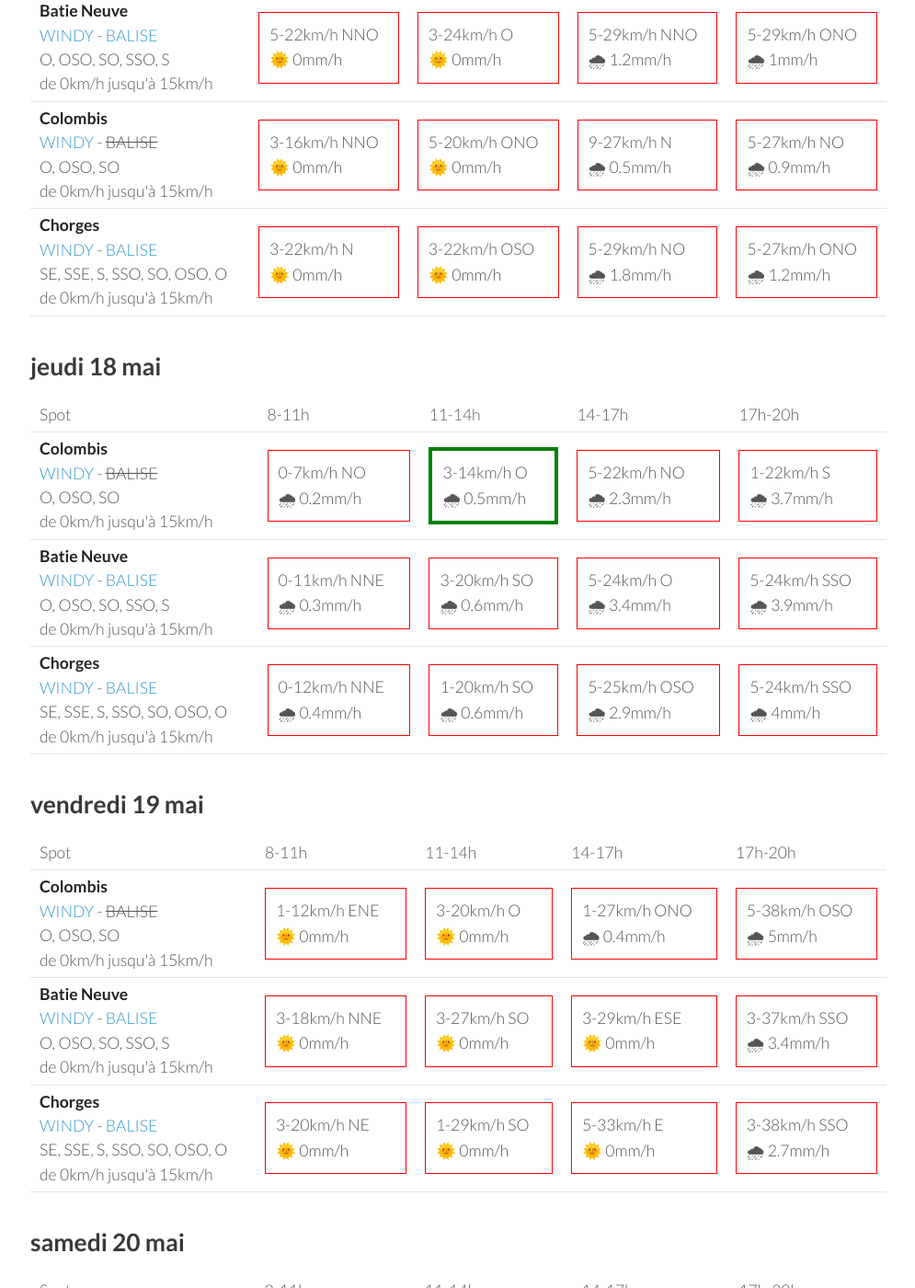
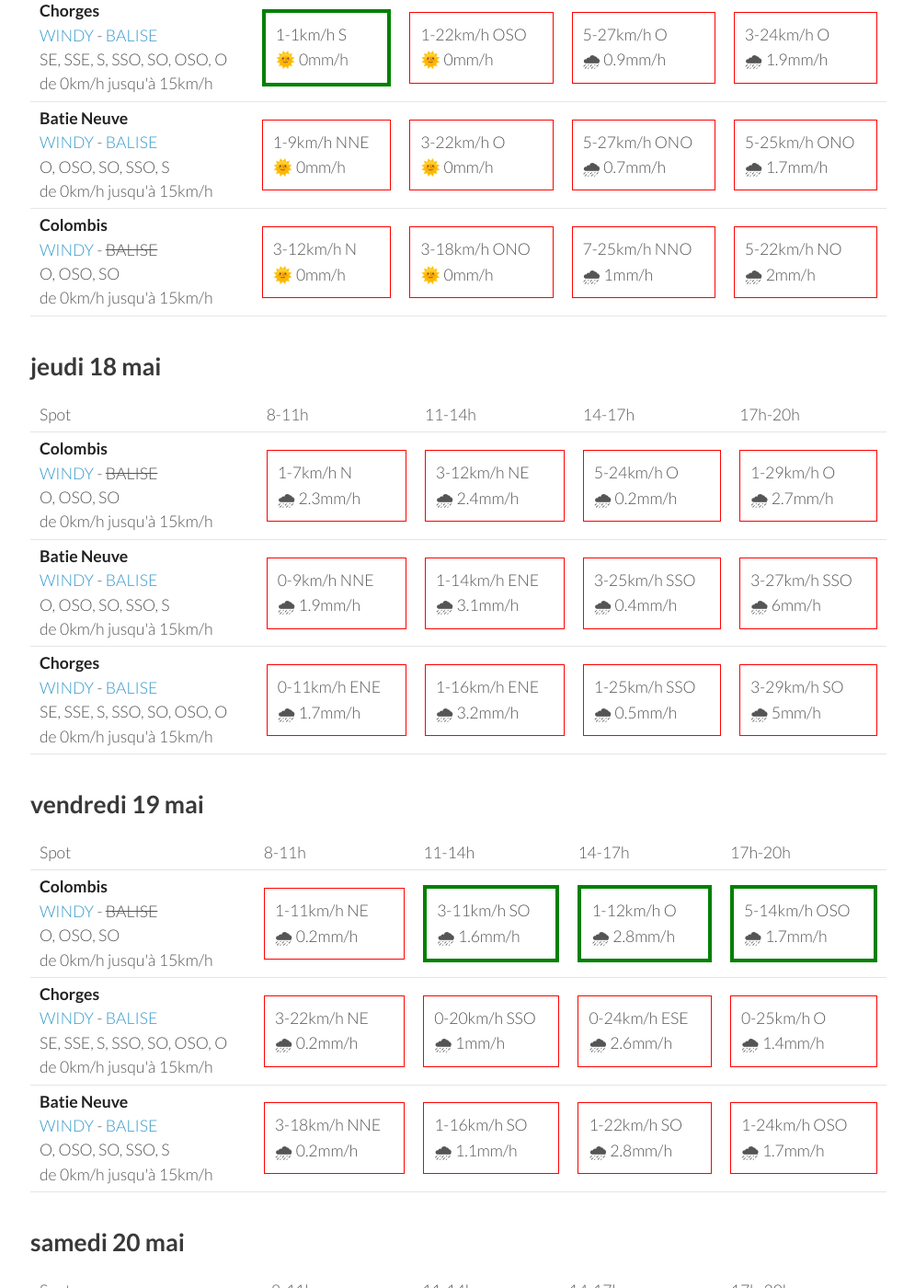
Before and after one commit to parapente-dans-le-nord/parapente-dans-le-nord.github.io, a Jekyll site: the page built from serre_poncon.markdown, in a window 1280 px wide and 1400 px high, scrolled down 1325 px. Shown: the whole window at 92% size, without its empty margins (25-1020 px from the left). Built offline with Jekyll 4.4.1, drawn with Linux system fonts in a browser that asks for light colours; some of the changed text lies outside the part shown.

Commit message:
update index.markdown

```diff
--- a/serre_poncon.markdown
+++ b/serre_poncon.markdown
@@ -22,30 +22,30 @@ page mise à jour le lundi 15 mai 17:31
       <td>17h-20h</td>
     </tr>
 <tr>
-        <td><strong>Chorges</strong><br><a href="https://windy.com/44.578/6.280?44.559,6.262,10">WINDY</a> - <span class=""><a href="https://www.openwindmap.org/PP554">BALISE</a> </span><br> <span class="vent-favorable">SE, SSE, S, SSO, SO, OSO, O</span><br><span class="force-vent">de 0km/h jusqu'à 15km/h</span> </td>
-
-            <td><div class="not-flyable"><p>0-0km/h NA</p><p>🌧️ 0mm/h</p></div></td>
-            <td><div class="flyable"><p>7-14km/h SO</p><p>🌞 0mm/h</p></div></td>
-            <td><div class="not-flyable"><p>7-22km/h NO</p><p>🌞 0.2mm/h</p></div></td>
-            <td><div class="not-flyable"><p>9-25km/h NO</p><p>🌞 0mm/h</p></div></td>
-
-    </tr>
-<tr>
         <td><strong>Batie Neuve</strong><br><a href="https://windy.com/44.584/6.236?44.559,6.262,10,m:eTtagly">WINDY</a> - <span class=""><a href="https://www.openwindmap.org/PP554">BALISE</a> </span><br> <span class="vent-favorable">O, OSO, SO, SSO, S</span><br><span class="force-vent">de 0km/h jusqu'à 15km/h</span> </td>
 
             <td><div class="not-flyable"><p>0-0km/h NA</p><p>🌧️ 0mm/h</p></div></td>
-            <td><div class="not-flyable"><p>3-16km/h ONO</p><p>🌞 0mm/h</p></div></td>
-            <td><div class="not-flyable"><p>14-37km/h NNO</p><p>🌞 0mm/h</p></div></td>
-            <td><div class="not-flyable"><p>16-40km/h NNO</p><p>🌞 0mm/h</p></div></td>
+            <td><div class="not-flyable"><p>0-0km/h NA</p><p>🌧️ 0mm/h</p></div></td>
+            <td><div class="not-flyable"><p>0-0km/h NA</p><p>🌧️ 0mm/h</p></div></td>
+            <td><div class="not-flyable"><p>20-46km/h NNO</p><p>🌞 0mm/h</p></div></td>
 
     </tr>
 <tr>
         <td><strong>Colombis</strong><br><a href="https://windy.com/44.494/6.216?44.559,6.262,10">WINDY</a> - <span class="no-balise"> BALISE </span><br> <span class="vent-favorable">O, OSO, SO</span><br><span class="force-vent">de 0km/h jusqu'à 15km/h</span> </td>
 
             <td><div class="not-flyable"><p>0-0km/h NA</p><p>🌧️ 0mm/h</p></div></td>
-            <td><div class="not-flyable"><p>11-29km/h NO</p><p>🌞 0mm/h</p></div></td>
-            <td><div class="not-flyable"><p>12-33km/h NNO</p><p>🌞 0mm/h</p></div></td>
-            <td><div class="not-flyable"><p>11-35km/h NNO</p><p>🌞 0mm/h</p></div></td>
+            <td><div class="not-flyable"><p>0-0km/h NA</p><p>🌧️ 0mm/h</p></div></td>
+            <td><div class="not-flyable"><p>0-0km/h NA</p><p>🌧️ 0mm/h</p></div></td>
+            <td><div class="not-flyable"><p>12-37km/h NNO</p><p>🌞 0mm/h</p></div></td>
+
+    </tr>
+<tr>
+        <td><strong>Chorges</strong><br><a href="https://windy.com/44.578/6.280?44.559,6.262,10">WINDY</a> - <span class=""><a href="https://www.openwindmap.org/PP554">BALISE</a> </span><br> <span class="vent-favorable">SE, SSE, S, SSO, SO, OSO, O</span><br><span class="force-vent">de 0km/h jusqu'à 15km/h</span> </td>
+
+            <td><div class="not-flyable"><p>0-0km/h NA</p><p>🌧️ 0mm/h</p></div></td>
+            <td><div class="not-flyable"><p>0-0km/h NA</p><p>🌧️ 0mm/h</p></div></td>
+            <td><div class="not-flyable"><p>0-0km/h NA</p><p>🌧️ 0mm/h</p></div></td>
+            <td><div class="not-flyable"><p>11-27km/h NNO</p><p>🌞 0mm/h</p></div></td>
 
     </tr>
 
@@ -67,30 +67,30 @@ page mise à jour le lundi 15 mai 17:31
 <tr>
         <td><strong>Chorges</strong><br><a href="https://windy.com/44.578/6.280?44.559,6.262,10">WINDY</a> - <span class=""><a href="https://www.openwindmap.org/PP554">BALISE</a> </span><br> <span class="vent-favorable">SE, SSE, S, SSO, SO, OSO, O</span><br><span class="force-vent">de 0km/h jusqu'à 15km/h</span> </td>
 
-            <td><div class="not-flyable"><p>3-7km/h ESE</p><p>🌞 0mm/h</p></div></td>
-            <td><div class="flyable"><p>5-14km/h SO</p><p>🌞 0mm/h</p></div></td>
-            <td><div class="not-flyable"><p>11-22km/h NO</p><p>🌞 0mm/h</p></div></td>
-            <td><div class="not-flyable"><p>3-20km/h NE</p><p>🌞 0mm/h</p></div></td>
+            <td><div class="not-flyable"><p>1-1km/h E</p><p>🌞 0mm/h</p></div></td>
+            <td><div class="flyable"><p>5-14km/h SSO</p><p>🌞 0mm/h</p></div></td>
+            <td><div class="not-flyable"><p>7-20km/h OSO</p><p>🌞 0mm/h</p></div></td>
+            <td><div class="not-flyable"><p>16-35km/h NNO</p><p>🌞 0mm/h</p></div></td>
+
+
+    </tr>
+<tr>
+        <td><strong>Colombis</strong><br><a href="https://windy.com/44.494/6.216?44.559,6.262,10">WINDY</a> - <span class="no-balise"> BALISE </span><br> <span class="vent-favorable">O, OSO, SO</span><br><span class="force-vent">de 0km/h jusqu'à 15km/h</span> </td>
+
+            <td><div class="not-flyable"><p>0-5km/h NNO</p><p>🌞 0mm/h</p></div></td>
+            <td><div class="not-flyable"><p>7-20km/h NNO</p><p>🌞 0mm/h</p></div></td>
+            <td><div class="not-flyable"><p>14-37km/h NNO</p><p>🌞 0mm/h</p></div></td>
+            <td><div class="not-flyable"><p>22-51km/h NNO</p><p>🌞 0mm/h</p></div></td>
 
 
     </tr>
 <tr>
         <td><strong>Batie Neuve</strong><br><a href="https://windy.com/44.584/6.236?44.559,6.262,10,m:eTtagly">WINDY</a> - <span class=""><a href="https://www.openwindmap.org/PP554">BALISE</a> </span><br> <span class="vent-favorable">O, OSO, SO, SSO, S</span><br><span class="force-vent">de 0km/h jusqu'à 15km/h</span> </td>
 
-            <td><div class="not-flyable"><p>3-14km/h NNE</p><p>🌞 0mm/h</p></div></td>
-            <td><div class="not-flyable"><p>5-18km/h NNO</p><p>🌞 0mm/h</p></div></td>
-            <td><div class="not-flyable"><p>18-44km/h NNO</p><p>🌞 0mm/h</p></div></td>
-            <td><div class="not-flyable"><p>24-53km/h NNO</p><p>🌞 0mm/h</p></div></td>
-
-
-    </tr>
-<tr>
-        <td><strong>Colombis</strong><br><a href="https://windy.com/44.494/6.216?44.559,6.262,10">WINDY</a> - <span class="no-balise"> BALISE </span><br> <span class="vent-favorable">O, OSO, SO</span><br><span class="force-vent">de 0km/h jusqu'à 15km/h</span> </td>
-
-            <td><div class="not-flyable"><p>5-14km/h NO</p><p>🌞 0mm/h</p></div></td>
-            <td><div class="not-flyable"><p>7-22km/h NO</p><p>🌞 0mm/h</p></div></td>
-            <td><div class="not-flyable"><p>16-38km/h NNO</p><p>🌞 0mm/h</p></div></td>
-            <td><div class="not-flyable"><p>22-48km/h NNO</p><p>🌞 0mm/h</p></div></td>
+            <td><div class="not-flyable"><p>1-7km/h ENE</p><p>🌞 0mm/h</p></div></td>
+            <td><div class="not-flyable"><p>5-16km/h NNO</p><p>🌞 0mm/h</p></div></td>
+            <td><div class="not-flyable"><p>16-42km/h NNO</p><p>🌞 0mm/h</p></div></td>
+            <td><div class="not-flyable"><p>24-55km/h NNO</p><p>🌞 0mm/h</p></div></td>
 
 
     </tr>
@@ -111,32 +111,32 @@ page mise à jour le lundi 15 mai 17:31
       <td>17h-20h</td>
     </tr>
 <tr>
+        <td><strong>Chorges</strong><br><a href="https://windy.com/44.578/6.280?44.559,6.262,10">WINDY</a> - <span class=""><a href="https://www.openwindmap.org/PP554">BALISE</a> </span><br> <span class="vent-favorable">SE, SSE, S, SSO, SO, OSO, O</span><br><span class="force-vent">de 0km/h jusqu'à 15km/h</span> </td>
+
+            <td><div class="flyable"><p>1-1km/h S</p><p>🌞 0mm/h</p></div></td>
+            <td><div class="not-flyable"><p>1-22km/h OSO</p><p>🌞 0mm/h</p></div></td>
+            <td><div class="not-flyable"><p>5-27km/h O</p><p>🌧 0.9mm/h</p></div></td>
+            <td><div class="not-flyable"><p>3-24km/h O</p><p>🌧 1.9mm/h</p></div></td>
+
+
+    </tr>
+<tr>
         <td><strong>Batie Neuve</strong><br><a href="https://windy.com/44.584/6.236?44.559,6.262,10,m:eTtagly">WINDY</a> - <span class=""><a href="https://www.openwindmap.org/PP554">BALISE</a> </span><br> <span class="vent-favorable">O, OSO, SO, SSO, S</span><br><span class="force-vent">de 0km/h jusqu'à 15km/h</span> </td>
 
-            <td><div class="not-flyable"><p>5-22km/h NNO</p><p>🌞 0mm/h</p></div></td>
-            <td><div class="not-flyable"><p>3-24km/h O</p><p>🌞 0mm/h</p></div></td>
-            <td><div class="not-flyable"><p>5-29km/h NNO</p><p>🌧 1.2mm/h</p></div></td>
-            <td><div class="not-flyable"><p>5-29km/h ONO</p><p>🌧 1mm/h</p></div></td>
+            <td><div class="not-flyable"><p>1-9km/h NNE</p><p>🌞 0mm/h</p></div></td>
+            <td><div class="not-flyable"><p>3-22km/h O</p><p>🌞 0mm/h</p></div></td>
+            <td><div class="not-flyable"><p>5-27km/h ONO</p><p>🌧 0.7mm/h</p></div></td>
+            <td><div class="not-flyable"><p>5-25km/h ONO</p><p>🌧 1.7mm/h</p></div></td>
 
 
     </tr>
 <tr>
         <td><strong>Colombis</strong><br><a href="https://windy.com/44.494/6.216?44.559,6.262,10">WINDY</a> - <span class="no-balise"> BALISE </span><br> <span class="vent-favorable">O, OSO, SO</span><br><span class="force-vent">de 0km/h jusqu'à 15km/h</span> </td>
 
-            <td><div class="not-flyable"><p>3-16km/h NNO</p><p>🌞 0mm/h</p></div></td>
-            <td><div class="not-flyable"><p>5-20km/h ONO</p><p>🌞 0mm/h</p></div></td>
-            <td><div class="not-flyable"><p>9-27km/h N</p><p>🌧 0.5mm/h</p></div></td>
-            <td><div class="not-flyable"><p>5-27km/h NO</p><p>🌧 0.9mm/h</p></div></td>
-
-
-    </tr>
-<tr>
-        <td><strong>Chorges</strong><br><a href="https://windy.com/44.578/6.280?44.559,6.262,10">WINDY</a> - <span class=""><a href="https://www.openwindmap.org/PP554">BALISE</a> </span><br> <span class="vent-favorable">SE, SSE, S, SSO, SO, OSO, O</span><br><span class="force-vent">de 0km/h jusqu'à 15km/h</span> </td>
-
-            <td><div class="not-flyable"><p>3-22km/h N</p><p>🌞 0mm/h</p></div></td>
-            <td><div class="not-flyable"><p>3-22km/h OSO</p><p>🌞 0mm/h</p></div></td>
-            <td><div class="not-flyable"><p>5-29km/h NO</p><p>🌧 1.8mm/h</p></div></td>
-            <td><div class="not-flyable"><p>5-27km/h ONO</p><p>🌧 1.2mm/h</p></div></td>
+            <td><div class="not-flyable"><p>3-12km/h N</p><p>🌞 0mm/h</p></div></td>
+            <td><div class="not-flyable"><p>3-18km/h ONO</p><p>🌞 0mm/h</p></div></td>
+            <td><div class="not-flyable"><p>7-25km/h NNO</p><p>🌧 1mm/h</p></div></td>
+            <td><div class="not-flyable"><p>5-22km/h NO</p><p>🌧 2mm/h</p></div></td>
 
 
     </tr>
@@ -159,30 +159,30 @@ page mise à jour le lundi 15 mai 17:31
 <tr>
         <td><strong>Colombis</strong><br><a href="https://windy.com/44.494/6.216?44.559,6.262,10">WINDY</a> - <span class="no-balise"> BALISE </span><br> <span class="vent-favorable">O, OSO, SO</span><br><span class="force-vent">de 0km/h jusqu'à 15km/h</span> </td>
 
-            <td><div class="not-flyable"><p>0-7km/h NO</p><p>🌧 0.2mm/h</p></div></td>
-            <td><div class="flyable"><p>3-14km/h O</p><p>🌧 0.5mm/h</p></div></td>
-            <td><div class="not-flyable"><p>5-22km/h NO</p><p>🌧 2.3mm/h</p></div></td>
-            <td><div class="not-flyable"><p>1-22km/h S</p><p>🌧 3.7mm/h</p></div></td>
+            <td><div class="not-flyable"><p>1-7km/h N</p><p>🌧 2.3mm/h</p></div></td>
+            <td><div class="not-flyable"><p>3-12km/h NE</p><p>🌧 2.4mm/h</p></div></td>
+            <td><div class="not-flyable"><p>5-24km/h O</p><p>🌧 0.2mm/h</p></div></td>
+            <td><div class="not-flyable"><p>1-29km/h O</p><p>🌧 2.7mm/h</p></div></td>
 
 
     </tr>
 <tr>
         <td><strong>Batie Neuve</strong><br><a href="https://windy.com/44.584/6.236?44.559,6.262,10,m:eTtagly">WINDY</a> - <span class=""><a href="https://www.openwindmap.org/PP554">BALISE</a> </span><br> <span class="vent-favorable">O, OSO, SO, SSO, S</span><br><span class="force-vent">de 0km/h jusqu'à 15km/h</span> </td>
 
-            <td><div class="not-flyable"><p>0-11km/h NNE</p><p>🌧 0.3mm/h</p></div></td>
-            <td><div class="not-flyable"><p>3-20km/h SO</p><p>🌧 0.6mm/h</p></div></td>
-            <td><div class="not-flyable"><p>5-24km/h O</p><p>🌧 3.4mm/h</p></div></td>
-            <td><div class="not-flyable"><p>5-24km/h SSO</p><p>🌧 3.9mm/h</p></div></td>
+            <td><div class="not-flyable"><p>0-9km/h NNE</p><p>🌧 1.9mm/h</p></div></td>
+            <td><div class="not-flyable"><p>1-14km/h ENE</p><p>🌧 3.1mm/h</p></div></td>
+            <td><div class="not-flyable"><p>3-25km/h SSO</p><p>🌧 0.4mm/h</p></div></td>
+            <td><div class="not-flyable"><p>3-27km/h SSO</p><p>🌧 6mm/h</p></div></td>
 
 
     </tr>
 <tr>
         <td><strong>Chorges</strong><br><a href="https://windy.com/44.578/6.280?44.559,6.262,10">WINDY</a> - <span class=""><a href="https://www.openwindmap.org/PP554">BALISE</a> </span><br> <span class="vent-favorable">SE, SSE, S, SSO, SO, OSO, O</span><br><span class="force-vent">de 0km/h jusqu'à 15km/h</span> </td>
 
-            <td><div class="not-flyable"><p>0-12km/h NNE</p><p>🌧 0.4mm/h</p></div></td>
-            <td><div class="not-flyable"><p>1-20km/h SO</p><p>🌧 0.6mm/h</p></div></td>
-            <td><div class="not-flyable"><p>5-25km/h OSO</p><p>🌧 2.9mm/h</p></div></td>
-            <td><div class="not-flyable"><p>5-24km/h SSO</p><p>🌧 4mm/h</p></div></td>
+            <td><div class="not-flyable"><p>0-11km/h ENE</p><p>🌧 1.7mm/h</p></div></td>
+            <td><div class="not-flyable"><p>1-16km/h ENE</p><p>🌧 3.2mm/h</p></div></td>
+            <td><div class="not-flyable"><p>1-25km/h SSO</p><p>🌧 0.5mm/h</p></div></td>
+            <td><div class="not-flyable"><p>3-29km/h SO</p><p>🌧 5mm/h</p></div></td>
 
 
     </tr>
@@ -205,30 +205,30 @@ page mise à jour le lundi 15 mai 17:31
 <tr>
         <td><strong>Colombis</strong><br><a href="https://windy.com/44.494/6.216?44.559,6.262,10">WINDY</a> - <span class="no-balise"> BALISE </span><br> <span class="vent-favorable">O, OSO, SO</span><br><span class="force-vent">de 0km/h jusqu'à 15km/h</span> </td>
 
-            <td><div class="not-flyable"><p>1-12km/h ENE</p><p>🌞 0mm/h</p></div></td>
-            <td><div class="not-flyable"><p>3-20km/h O</p><p>🌞 0mm/h</p></div></td>
-            <td><div class="not-flyable"><p>1-27km/h ONO</p><p>🌧 0.4mm/h</p></div></td>
-            <td><div class="not-flyable"><p>5-38km/h OSO</p><p>🌧 5mm/h</p></div></td>
+            <td><div class="not-flyable"><p>1-11km/h NE</p><p>🌧 0.2mm/h</p></div></td>
+            <td><div class="flyable"><p>3-11km/h SO</p><p>🌧 1.6mm/h</p></div></td>
+            <td><div class="flyable"><p>1-12km/h O</p><p>🌧 2.8mm/h</p></div></td>
+            <td><div class="flyable"><p>5-14km/h OSO</p><p>🌧 1.7mm/h</p></div></td>
+
+
+    </tr>
+<tr>
+        <td><strong>Chorges</strong><br><a href="https://windy.com/44.578/6.280?44.559,6.262,10">WINDY</a> - <span class=""><a href="https://www.openwindmap.org/PP554">BALISE</a> </span><br> <span class="vent-favorable">SE, SSE, S, SSO, SO, OSO, O</span><br><span class="force-vent">de 0km/h jusqu'à 15km/h</span> </td>
+
+            <td><div class="not-flyable"><p>3-22km/h NE</p><p>🌧 0.2mm/h</p></div></td>
+            <td><div class="not-flyable"><p>0-20km/h SSO</p><p>🌧 1mm/h</p></div></td>
+            <td><div class="not-flyable"><p>0-24km/h ESE</p><p>🌧 2.6mm/h</p></div></td>
+            <td><div class="not-flyable"><p>0-25km/h O</p><p>🌧 1.4mm/h</p></div></td>
 
 
     </tr>
 <tr>
         <td><strong>Batie Neuve</strong><br><a href="https://windy.com/44.584/6.236?44.559,6.262,10,m:eTtagly">WINDY</a> - <span class=""><a href="https://www.openwindmap.org/PP554">BALISE</a> </span><br> <span class="vent-favorable">O, OSO, SO, SSO, S</span><br><span class="force-vent">de 0km/h jusqu'à 15km/h</span> </td>
 
-            <td><div class="not-flyable"><p>3-18km/h NNE</p><p>🌞 0mm/h</p></div></td>
-            <td><div class="not-flyable"><p>3-27km/h SO</p><p>🌞 0mm/h</p></div></td>
-            <td><div class="not-flyable"><p>3-29km/h ESE</p><p>🌞 0mm/h</p></div></td>
-            <td><div class="not-flyable"><p>3-37km/h SSO</p><p>🌧 3.4mm/h</p></div></td>
-
-
-    </tr>
-<tr>
-        <td><strong>Chorges</strong><br><a href="https://windy.com/44.578/6.280?44.559,6.262,10">WINDY</a> - <span class=""><a href="https://www.openwindmap.org/PP554">BALISE</a> </span><br> <span class="vent-favorable">SE, SSE, S, SSO, SO, OSO, O</span><br><span class="force-vent">de 0km/h jusqu'à 15km/h</span> </td>
-
-            <td><div class="not-flyable"><p>3-20km/h NE</p><p>🌞 0mm/h</p></div></td>
-            <td><div class="not-flyable"><p>1-29km/h SO</p><p>🌞 0mm/h</p></div></td>
-            <td><div class="not-flyable"><p>5-33km/h E</p><p>🌞 0mm/h</p></div></td>
-            <td><div class="not-flyable"><p>3-38km/h SSO</p><p>🌧 2.7mm/h</p></div></td>
+            <td><div class="not-flyable"><p>3-18km/h NNE</p><p>🌧 0.2mm/h</p></div></td>
+            <td><div class="not-flyable"><p>1-16km/h SO</p><p>🌧 1.1mm/h</p></div></td>
+            <td><div class="not-flyable"><p>1-22km/h SO</p><p>🌧 2.8mm/h</p></div></td>
+            <td><div class="not-flyable"><p>1-24km/h OSO</p><p>🌧 1.7mm/h</p></div></td>
 
 
     </tr>
@@ -251,30 +251,30 @@ page mise à jour le lundi 15 mai 17:31
 <tr>
         <td><strong>Colombis</strong><br><a href="https://windy.com/44.494/6.216?44.559,6.262,10">WINDY</a> - <span class="no-balise"> BALISE </span><br> <span class="vent-favorable">O, OSO, SO</span><br><span class="force-vent">de 0km/h jusqu'à 15km/h</span> </td>
 
-            <td><div class="not-flyable"><p>1-20km/h ENE</p><p>🌞 0mm/h</p></div></td>
-            <td><div class="not-flyable"><p>5-22km/h ENE</p><p>🌧 0.3mm/h</p></div></td>
-            <td><div class="not-flyable"><p>9-35km/h NE</p><p>🌞 0mm/h</p></div></td>
-            <td><div class="not-flyable"><p>1-35km/h SSE</p><p>🌧 0.2mm/h</p></div></td>
+            <td><div class="not-flyable"><p>3-20km/h E</p><p>🌞 0mm/h</p></div></td>
+            <td><div class="not-flyable"><p>1-18km/h SE</p><p>🌞 0mm/h</p></div></td>
+            <td><div class="not-flyable"><p>3-18km/h O</p><p>🌞 0mm/h</p></div></td>
+            <td><div class="not-flyable"><p>5-20km/h OSO</p><p>🌧 2.1mm/h</p></div></td>
+
+
+    </tr>
+<tr>
+        <td><strong>Chorges</strong><br><a href="https://windy.com/44.578/6.280?44.559,6.262,10">WINDY</a> - <span class=""><a href="https://www.openwindmap.org/PP554">BALISE</a> </span><br> <span class="vent-favorable">SE, SSE, S, SSO, SO, OSO, O</span><br><span class="force-vent">de 0km/h jusqu'à 15km/h</span> </td>
+
+            <td><div class="not-flyable"><p>5-31km/h NE</p><p>🌞 0mm/h</p></div></td>
+            <td><div class="not-flyable"><p>1-29km/h SE</p><p>🌧 0.2mm/h</p></div></td>
+            <td><div class="not-flyable"><p>1-29km/h ENE</p><p>🌧 0.5mm/h</p></div></td>
+            <td><div class="not-flyable"><p>1-29km/h E</p><p>🌧 0.7mm/h</p></div></td>
 
 
     </tr>
 <tr>
         <td><strong>Batie Neuve</strong><br><a href="https://windy.com/44.584/6.236?44.559,6.262,10,m:eTtagly">WINDY</a> - <span class=""><a href="https://www.openwindmap.org/PP554">BALISE</a> </span><br> <span class="vent-favorable">O, OSO, SO, SSO, S</span><br><span class="force-vent">de 0km/h jusqu'à 15km/h</span> </td>
 
-            <td><div class="not-flyable"><p>3-27km/h NNE</p><p>🌞 0mm/h</p></div></td>
-            <td><div class="not-flyable"><p>5-27km/h ENE</p><p>🌧 0.4mm/h</p></div></td>
-            <td><div class="not-flyable"><p>9-38km/h ENE</p><p>🌞 0mm/h</p></div></td>
-            <td><div class="not-flyable"><p>5-40km/h E</p><p>🌞 0mm/h</p></div></td>
-
-
-    </tr>
-<tr>
-        <td><strong>Chorges</strong><br><a href="https://windy.com/44.578/6.280?44.559,6.262,10">WINDY</a> - <span class=""><a href="https://www.openwindmap.org/PP554">BALISE</a> </span><br> <span class="vent-favorable">SE, SSE, S, SSO, SO, OSO, O</span><br><span class="force-vent">de 0km/h jusqu'à 15km/h</span> </td>
-
-            <td><div class="not-flyable"><p>5-33km/h NE</p><p>🌞 0mm/h</p></div></td>
-            <td><div class="not-flyable"><p>5-35km/h ENE</p><p>🌧 0.6mm/h</p></div></td>
-            <td><div class="not-flyable"><p>11-44km/h NE</p><p>🌞 0mm/h</p></div></td>
-            <td><div class="not-flyable"><p>7-44km/h ENE</p><p>🌞 0mm/h</p></div></td>
+            <td><div class="not-flyable"><p>5-25km/h NE</p><p>🌞 0mm/h</p></div></td>
+            <td><div class="not-flyable"><p>1-24km/h S</p><p>🌞 0mm/h</p></div></td>
+            <td><div class="not-flyable"><p>1-25km/h S</p><p>🌧 0.4mm/h</p></div></td>
+            <td><div class="not-flyable"><p>1-25km/h SSE</p><p>🌧 0.8mm/h</p></div></td>
 
 
     </tr>
```
Also changed, not shown: other parts of serre_poncon.markdown (+1 -1 lines).
